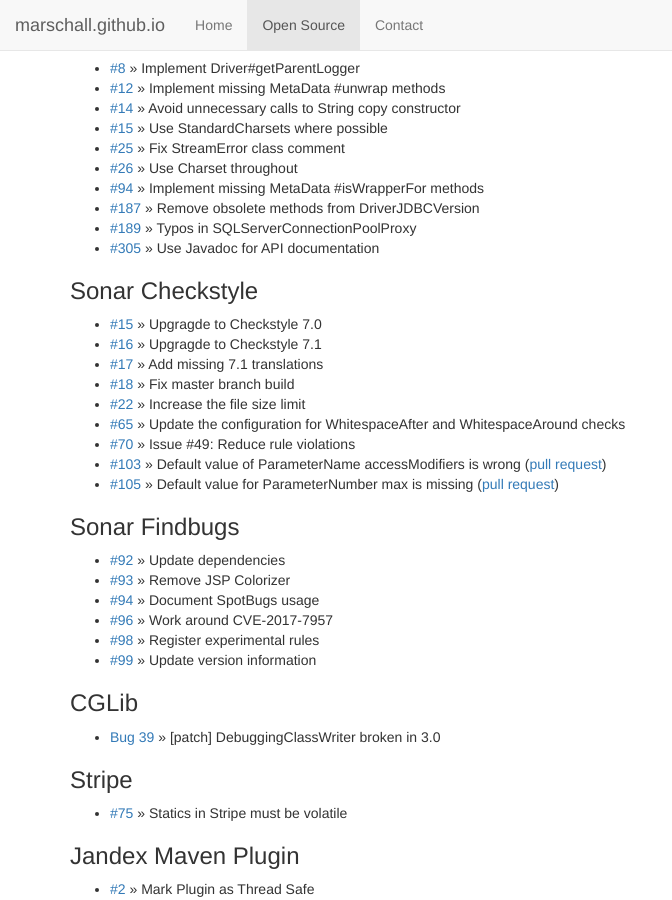
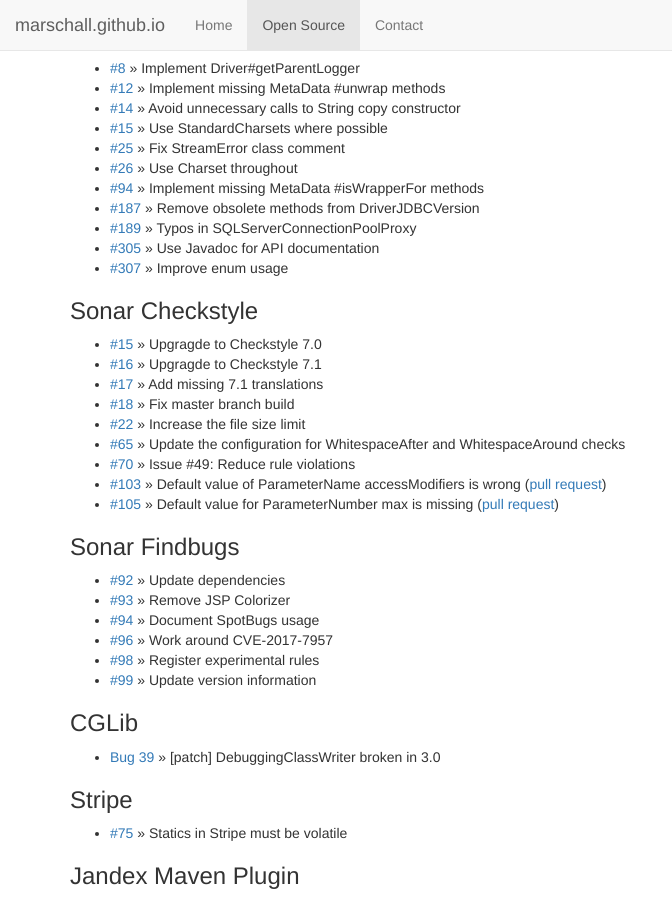
Before and after one commit to marschall/marschall.github.com, a Jekyll site: the page built from open-source.html, in a window 1280 px wide and 900 px high, scrolled down 4763 px. Shown: the whole window, without its empty margins (0-672 px from the left). Built offline with Jekyll 4.4.1, drawn with Linux system fonts in a browser that asks for light colours.

Commit message:
add mssql#307

```diff
--- a/open-source.html
+++ b/open-source.html
@@ -297,6 +297,7 @@
   <li><a href="https://github.com/Microsoft/mssql-jdbc/pull/187">#187</a> &raquo; Remove obsolete methods from DriverJDBCVersion</li>
   <li><a href="https://github.com/Microsoft/mssql-jdbc/pull/189">#189</a> &raquo; Typos in SQLServerConnectionPoolProxy</li>
   <li><a href="https://github.com/Microsoft/mssql-jdbc/pull/305">#305</a> &raquo; Use Javadoc for API documentation</li>
+  <li><a href="https://github.com/Microsoft/mssql-jdbc/pull/307">#307</a> &raquo; Improve enum usage</li>
 </ul>
 <h3>Sonar Checkstyle</h3>
 <ul>
```
